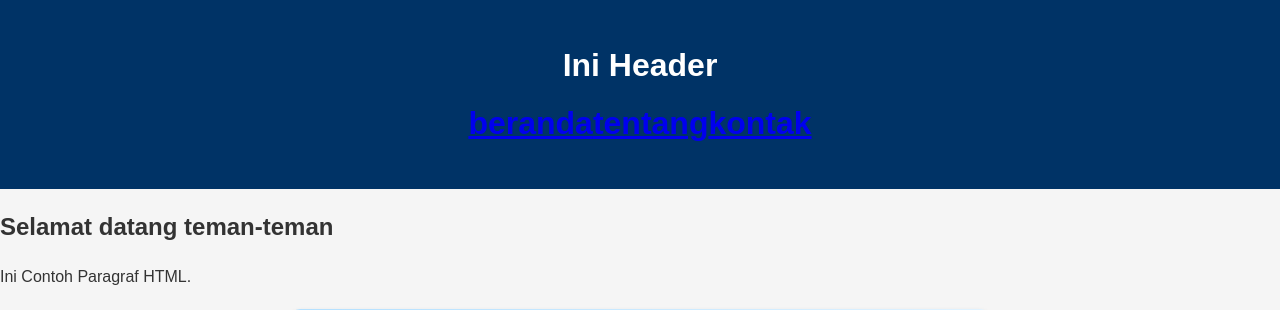
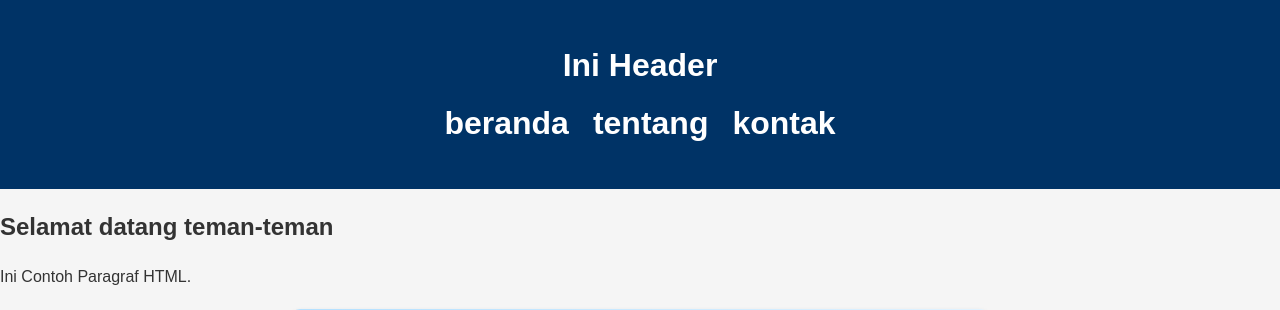
Before and after one commit to 2511500006-collab/2511500006-PWD-TI1A-2526, a PHP site: page / in a window 1280 px wide. Shown: the top 310 px of the page. Run offline with PHP 8.4, Linux system fonts and the light colour scheme.

Commit message:
styling header

```diff
--- a/pertemuan-04/style.css
+++ b/pertemuan-04/style.css
@@ -25,7 +25,7 @@
         margin: 10px 0 0;
     }
 
-    hwader li a {
+    header li a {
         color: #fff;
         text-decoration: none;
         padding: 6px 12px;
```
